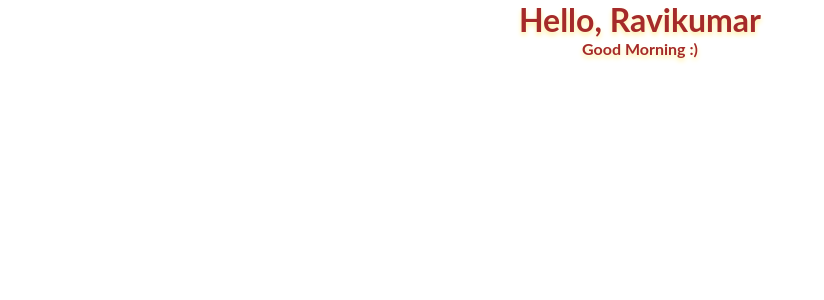
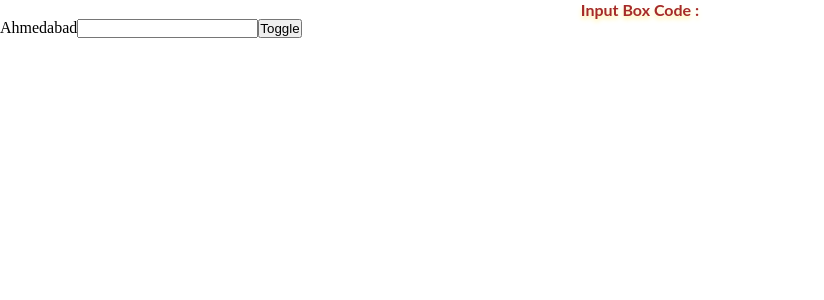
Before and after one commit to rvpatel/React-Cource, a React (Create React App) app: page / in a window 1280 px wide. Shown: the top 300 px of the page, without its empty margins (0-824 px from the left). Built offline with nearby package versions, Linux system fonts and the light colour scheme.

Commit message:
toggle code using useState

```diff
--- a/src/App.js
+++ b/src/App.js
@@ -1,11 +1,22 @@
-import React from 'react';
+import React, { useState } from 'react';
+
 import './style.css';
 
 export default function App() {
+  const [data, setData] = useState(false);
+  const [print, SetPrint] = useState('Ahmedabad');
+
+  function getData(val) {
+    SetPrint(val.target.value);
+    setData(val.target.value);
+  }
+
   return (
     <div>
-      <h1 className="heading">Hello, Ravikumar</h1>
-      <p>Good Morning :)</p>
+      <p>Input box Code :</p>
+      {data ? <h1>{data}</h1> : print}
+      <input name="city" type="text" onChange={getData} />
+      <button onClick={() => setData(!data)}>Toggle</button>
     </div>
   );
 }
```
